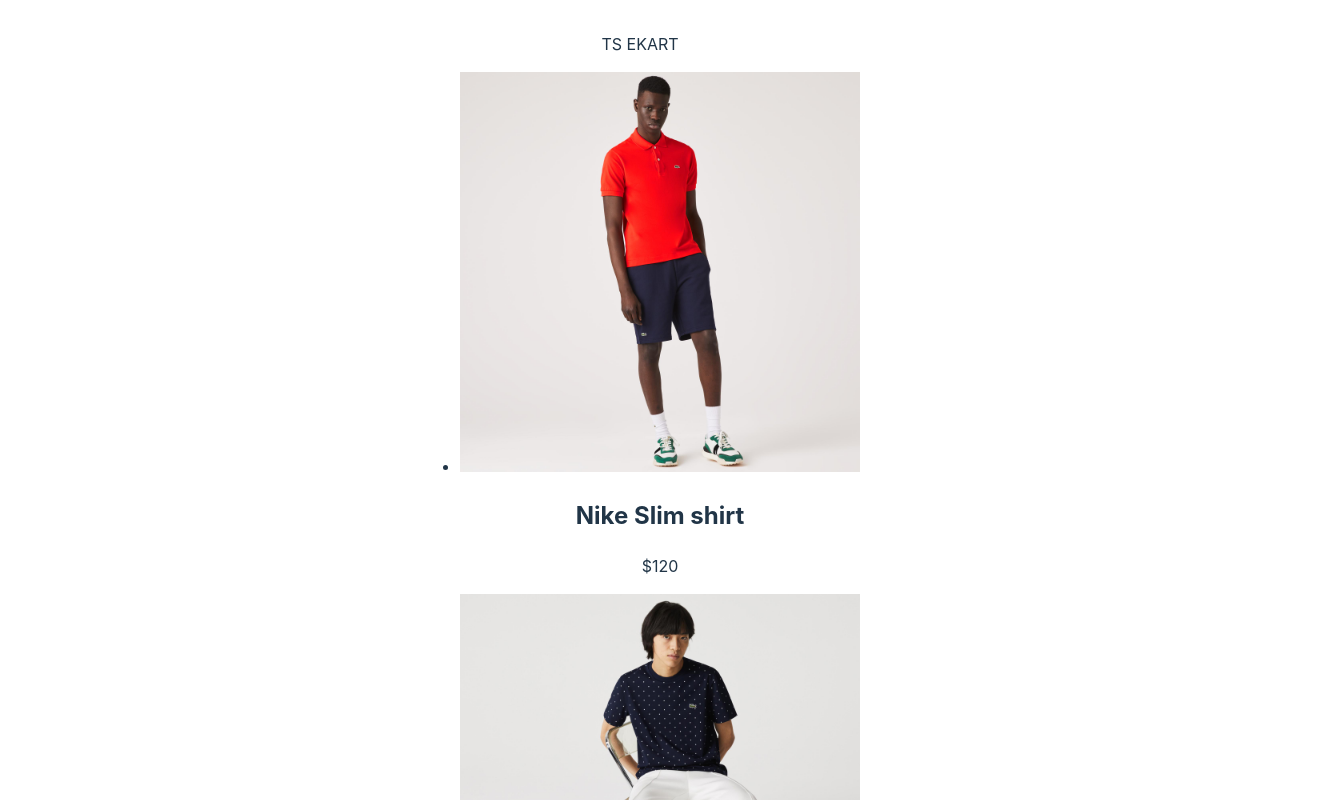
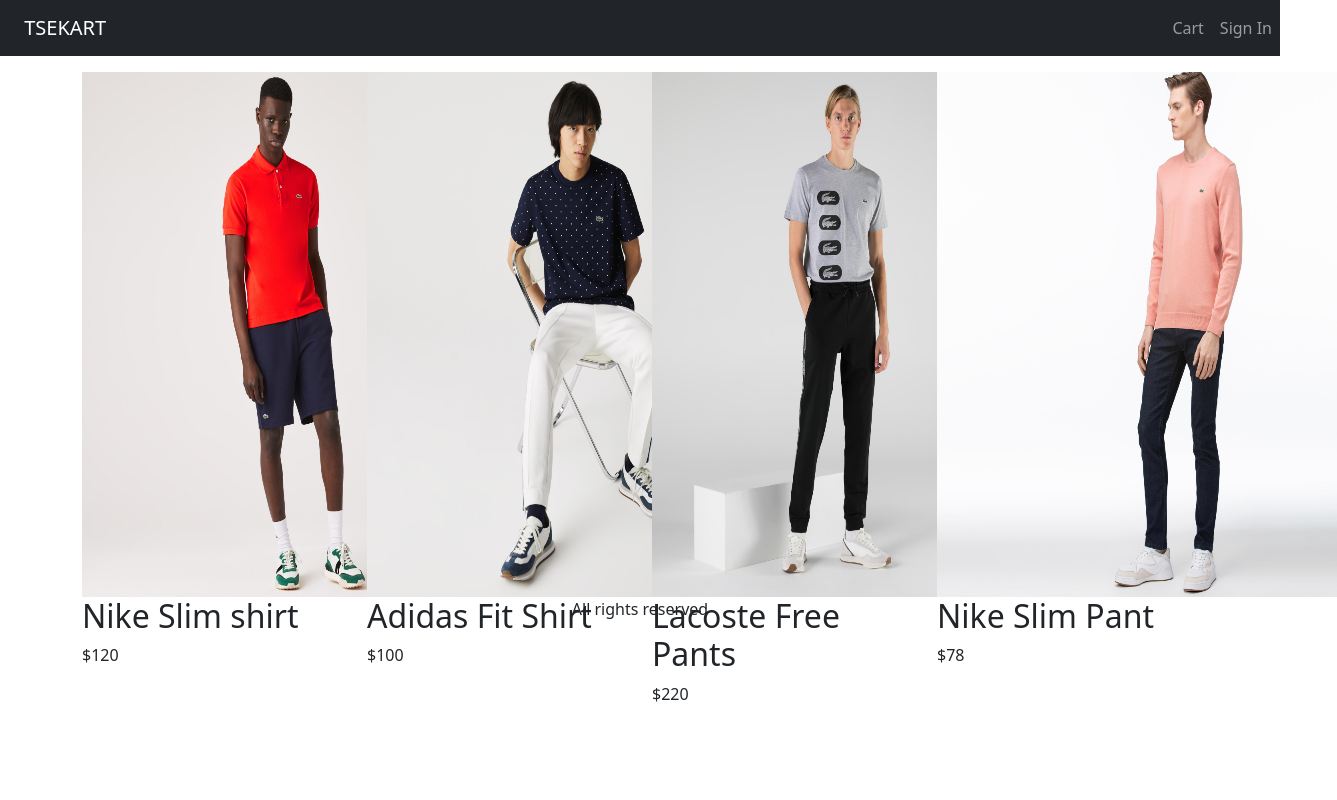
Before and after one commit to Aks-Shah-Tech/ts-ekart, a React (Vite) app in the folder frontend/: page / in a window 1280 px wide. Shown: the top 800 px of the page, 1337 px wide, since content can reach past the window. Built offline with nearby package versions, Linux system fonts and the light colour scheme.

Commit message:
Added Bootstrap

```diff
--- a/frontend/package.json
+++ b/frontend/package.json
@@ -10,7 +10,9 @@
     "preview": "vite preview"
   },
   "dependencies": {
+    "bootstrap": "^5.3.0",
     "react": "^18.2.0",
+    "react-bootstrap": "^2.8.0",
     "react-dom": "^18.2.0"
   },
   "devDependencies": {
--- a/frontend/src/App.css
+++ /dev/null
@@ -1,47 +0,0 @@
-#root {
-  max-width: 1280px;
-  margin: 0 auto;
-  padding: 2rem;
-  text-align: center;
-}
-
-.logo {
-  height: 6em;
-  padding: 1.5em;
-  will-change: filter;
-  transition: filter 300ms;
-}
-.logo:hover {
-  filter: drop-shadow(0 0 2em #646cffaa);
-}
-.logo.react:hover {
-  filter: drop-shadow(0 0 2em #61dafbaa);
-}
-
-@keyframes logo-spin {
-  from {
-    transform: rotate(0deg);
-  }
-  to {
-    transform: rotate(360deg);
-  }
-}
-
-@media (prefers-reduced-motion: no-preference) {
-  a:nth-of-type(2) .logo {
-    animation: logo-spin infinite 20s linear;
-  }
-}
-
-.card {
-  padding: 2em;
-}
-
-.read-the-docs {
-  color: #888;
-}
-
-.product-image{
-  max-width: 400px;
-  height: 100%;
-}
--- a/frontend/src/App.tsx
+++ b/frontend/src/App.tsx
@@ -1,26 +1,46 @@
-import './App.css'
+import { Col, Container, Nav, Navbar, Row } from 'react-bootstrap'
 import { sampleProducts } from './data'
 
 function App() {
 
   return (
-    <>
-    <div>
-      <header>TS EKART</header>
+    <div className="d-flex flex-column vh-100">
+      <header>
+        <Navbar bg="dark" variant="dark" expand="lg">
+          <Container>
+            <Navbar.Brand>TSEKART</Navbar.Brand>
+          </Container>
+          <Nav>
+            <a href="/cart" className="nav-link">
+              Cart
+            </a>
+            <a href="/signin" className="nav-link">
+              Sign In
+            </a>
+          </Nav>
+        </Navbar>
+      </header>
       <main>
-        <ul>
-          {sampleProducts.map((product) => (
-          <li key={product.slug}>
-            <img src={product.image} alt={product.name} className='product-image' />
-            <h2>{product.name}</h2>
-            <p>${product.price}</p>
-          </li>
-          ) )}
-        </ul>
+      <Container className="mt-3">
+          <Row direction="horizontal" gap={3}>
+            {sampleProducts.map((product) => (
+              <Col key={product.slug} sm={6} md={4} lg={3}>
+                <img
+                  src={product.image}
+                  alt={product.name}
+                  className="product-image"
+                />
+                <h2>{product.name}</h2>
+                <p>${product.price}</p>
+              </Col>
+            ))}
+          </Row>
+        </Container>
       </main>
-      <footer>All rights reserved.</footer>
+      <footer>
+        <div className="text-center">All rights reserved</div>
+      </footer>
     </div>
-    </>
   )
 }
 
--- a/frontend/src/index.css
+++ b/frontend/src/index.css
@@ -1,11 +1,5 @@
 :root {
   font-family: Inter, system-ui, Avenir, Helvetica, Arial, sans-serif;
-  line-height: 1.5;
-  font-weight: 400;
-
-  color-scheme: light dark;
-  color: rgba(255, 255, 255, 0.87);
-  background-color: #242424;
 
   font-synthesis: none;
   text-rendering: optimizeLegibility;
@@ -14,56 +8,8 @@
   -webkit-text-size-adjust: 100%;
 }
 
-a {
-  font-weight: 500;
-  color: #646cff;
-  text-decoration: inherit;
+
+.product-image{
+  max-width: 400px;
+  height: 100%;
 }
-a:hover {
-  color: #535bf2;
-}
-
-body {
-  margin: 0;
-  display: flex;
-  place-items: center;
-  min-width: 320px;
-  min-height: 100vh;
-}
-
-h1 {
-  font-size: 3.2em;
-  line-height: 1.1;
-}
-
-button {
-  border-radius: 8px;
-  border: 1px solid transparent;
-  padding: 0.6em 1.2em;
-  font-size: 1em;
-  font-weight: 500;
-  font-family: inherit;
-  background-color: #1a1a1a;
-  cursor: pointer;
-  transition: border-color 0.25s;
-}
-button:hover {
-  border-color: #646cff;
-}
-button:focus,
-button:focus-visible {
-  outline: 4px auto -webkit-focus-ring-color;
-}
-
-@media (prefers-color-scheme: light) {
-  :root {
-    color: #213547;
-    background-color: #ffffff;
-  }
-  a:hover {
-    color: #747bff;
-  }
-  button {
-    background-color: #f9f9f9;
-  }
-}
--- a/frontend/src/main.tsx
+++ b/frontend/src/main.tsx
@@ -1,10 +1,11 @@
 import React from 'react'
 import ReactDOM from 'react-dom/client'
+import 'bootstrap/dist/css/bootstrap.min.css';
 import App from './App.tsx'
 import './index.css'
 
 ReactDOM.createRoot(document.getElementById('root') as HTMLElement).render(
   <React.StrictMode>
     <App />
-  </React.StrictMode>,
+  </React.StrictMode>
 )
```
Also changed, not shown: 2 other files (tests, documents, lock files or other folders).
